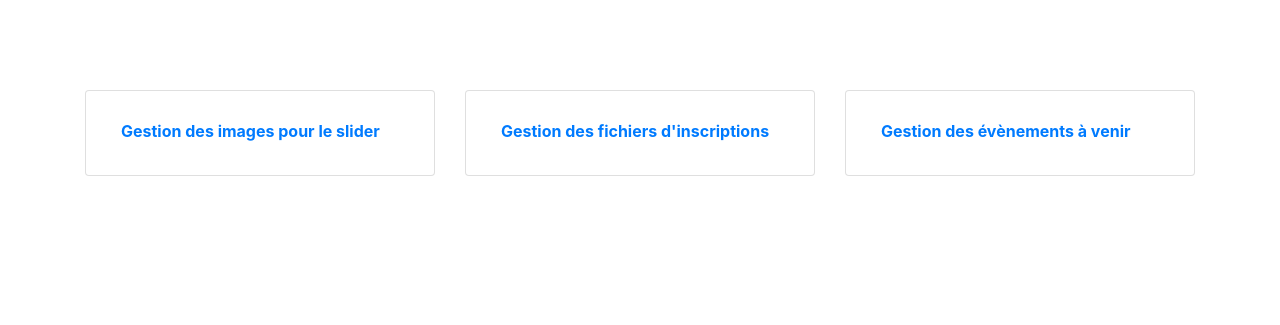
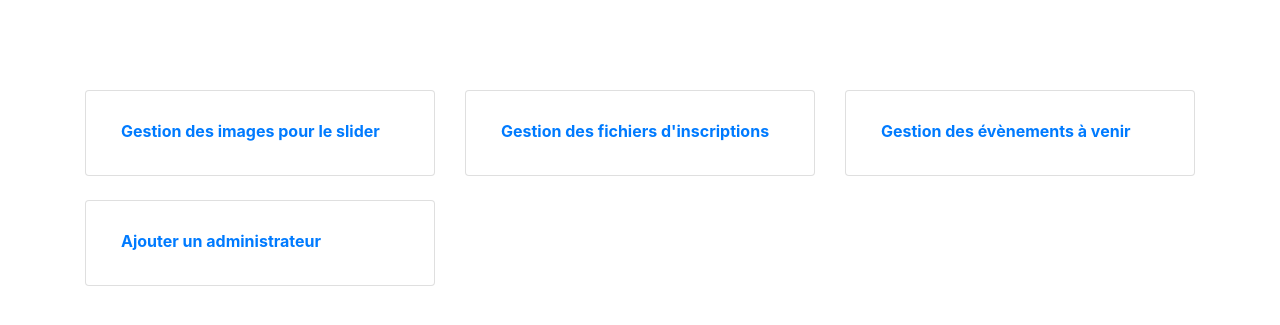
Before and after one commit to SophieMurat/taekwondo, a PHP site: page /view/adminView.php in a window 1280 px wide. Shown: the part 134-459 px from the top of the page. Run offline with PHP 8.4, Linux system fonts and the light colour scheme; some libraries are stand-ins or nearby versions.

Commit message:
ajout du choix creation de compte admin+ affichage des messages d'erreurs et de confirmation

```diff
--- a/controller/BackendController.php
+++ b/controller/BackendController.php
@@ -156,7 +156,7 @@ class BackendController
                     $this->error=true;
                     $this->msg='Login déjà utilisé!';
                 }
-                if($_POST['password'] !== $_POST['password_confirmation']){
+                elseif($_POST['password'] !== $_POST['password_confirmation']){
                     $this->error=true;
                     $this->msg='Les mots de passe ne sont pas identiques';
                 }
@@ -167,7 +167,8 @@ class BackendController
                         'password'=> $hash_pwd,
                         'login'=>$_POST['login']));
                     $this->adminsManager->setAdmin($newAdmin);
-                    //header('Location: index.php?action=adminConnection');
+                    $this->error=true;
+                    $this->msg='Le nouveau compte a bien été ajouté!';
                 }
             }
             else {
--- a/view/adminView.php
+++ b/view/adminView.php
@@ -28,6 +28,15 @@
                 </div>
             </div>
         </div>
+        <div class="col-xl-4 col-md-6 mb-4">
+            <div class="card border-left-primary shadow h-100 py-2">
+                <div class="card-body">
+                    <div class="row no-gutters align-items-center">
+                        <a href="index.php?action=adminCreate" style="text-decoration:none"><div class="col mr-2 text-xs font-weight-bold mb-1">Ajouter un administrateur</div></a>
+                    </div>
+                </div>
+            </div>
+        </div>
     </div>
 </div>
 
```
